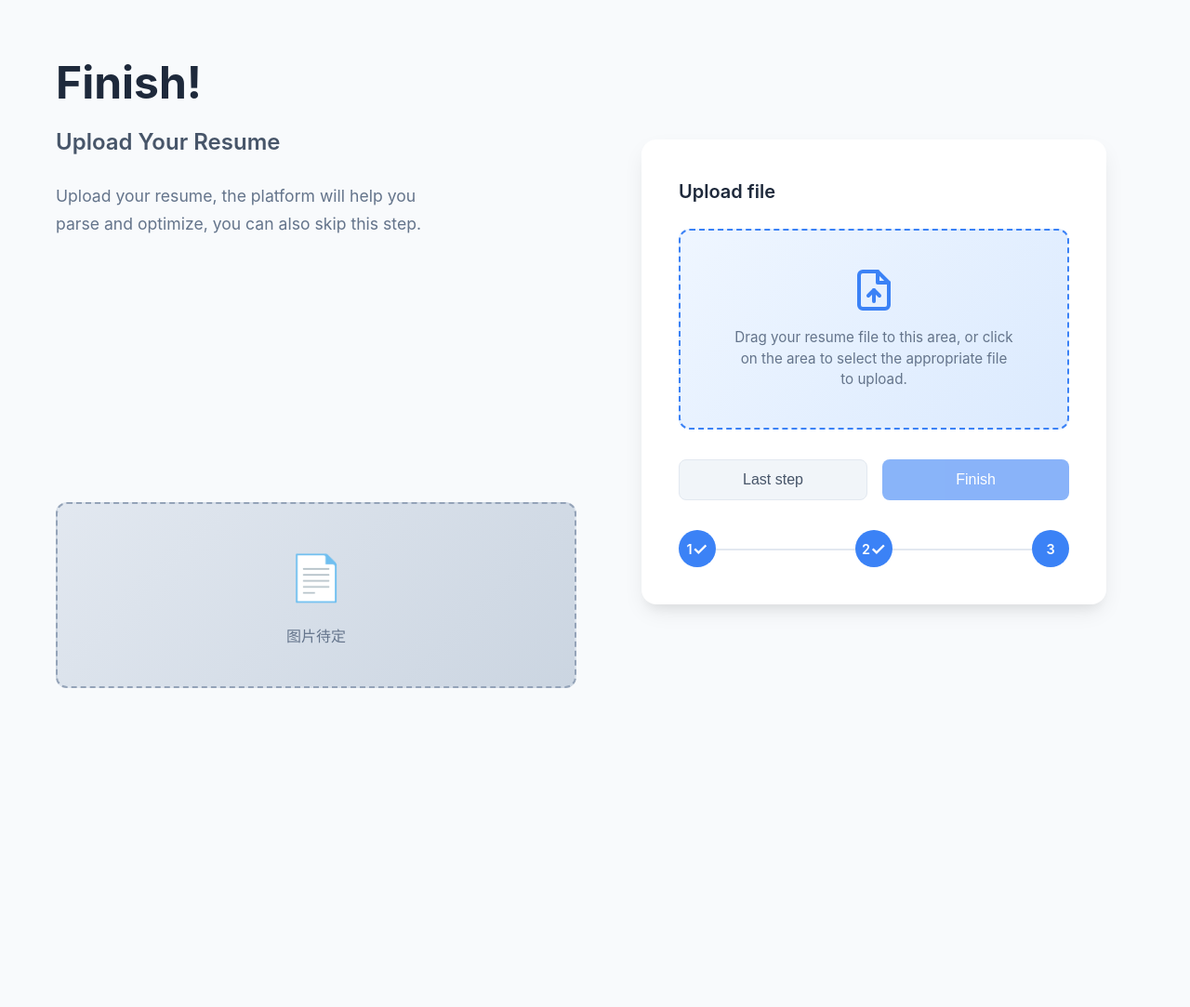
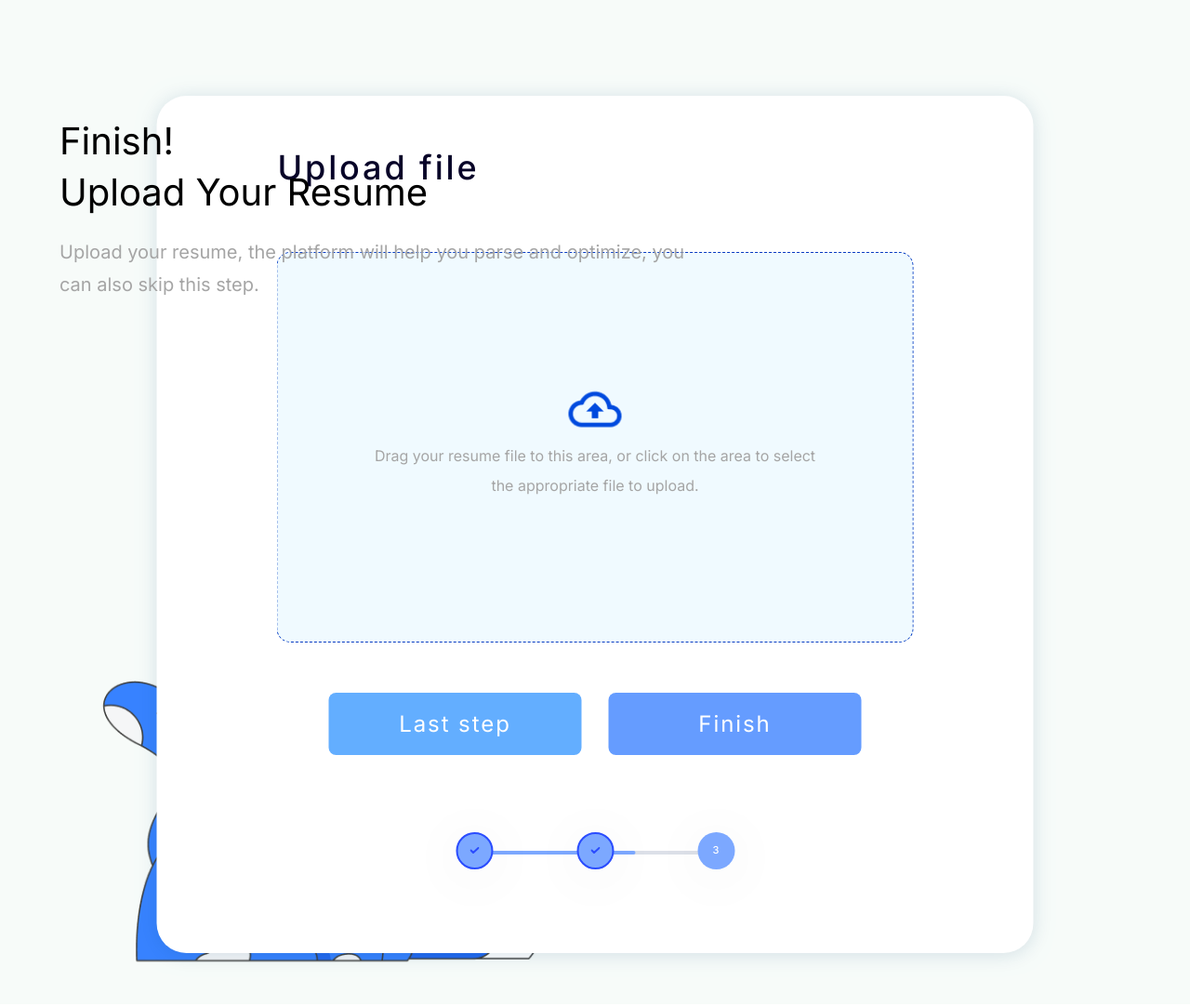
Before and after one commit to YETSRT/test9.22-, a plain HTML site: page index.html in a window 1280 px wide. Shown: the whole page at 93% size. Before the commit the page ends 800 px from the top, so only its background shows below. Drawn offline with Linux system fonts and the light colour scheme.

Commit message:
调整页面样式

```diff
--- a/index.html
+++ b/index.html
@@ -5,66 +5,72 @@
     <meta name="viewport" content="width=device-width, initial-scale=1.0">
     <title>上传简历 - Resume Upload</title>
     <link rel="stylesheet" href="styles.css">
+    <link href="https://fonts.googleapis.com/css2?family=Inter:wght@400;500&display=swap" rel="stylesheet">
 </head>
 <body>
-    <div class="container">
-        <!-- 左侧内容区域 -->
-        <div class="left-section">
-            <div class="text-content">
-                <h1 class="main-title">Finish!</h1>
-                <h2 class="sub-title">Upload Your Resume</h2>
+    <div class="main-container">
+        <!-- 背景图片 -->
+        <div class="background-image">
+            <img src="resource/f3b98a45b95147719af263d1e992460c384c379e.png" alt="背景插画" />
+        </div>
+
+        <!-- 左侧文字内容 -->
+        <div class="left-text">
+            <h1 class="main-title">finish!
+                Upload your resume</h1>
             <p class="description">
-                    Upload your resume, the platform will help you parse and optimize,
-                    you can also skip this step.
+                Upload your resume, the platform will help you parse and optimize, you can also skip this step.
             </p>
         </div>
-            <div class="image-placeholder">
-                <div class="placeholder-content">
-                    <div class="placeholder-icon">📄</div>
-                    <p>图片待定</p>
-                </div>
-            </div>
-        </div>
 
-        <!-- 右侧上传区域 -->
-        <div class="right-section">
+        <!-- 右侧白色卡片 - 四层结构 -->
         <div class="upload-card">
-                <!-- 第一层：标题 -->
-                <div class="upload-title">
-                    <h3>Upload file</h3>
+            <!-- 第一层：Upload file 标题 -->
+            <div class="layer-1">
+                <h2 class="upload-title">Upload file</h2>
             </div>
 
             <!-- 第二层：文件上传区域 -->
+            <div class="layer-2">
                     <div class="upload-area" id="uploadArea">
                         <div class="upload-icon">
-                        <svg width="48" height="48" viewBox="0 0 24 24" fill="none" xmlns="http://www.w3.org/2000/svg">
-                            <path d="M14 2H6C4.9 2 4 2.9 4 4V20C4 21.1 4.89 22 5.99 22H18C19.1 22 20 21.1 20 20V8L14 2Z" stroke="#3B82F6" stroke-width="2" stroke-linecap="round" stroke-linejoin="round"/>
-                            <path d="M14 2V8H20" stroke="#3B82F6" stroke-width="2" stroke-linecap="round" stroke-linejoin="round"/>
-                            <path d="M12 18V12" stroke="#3B82F6" stroke-width="2" stroke-linecap="round" stroke-linejoin="round"/>
-                            <path d="M9 15L12 12L15 15" stroke="#3B82F6" stroke-width="2" stroke-linecap="round" stroke-linejoin="round"/>
-                        </svg>
+                            <img src="resource/Vector.png" alt="上传图标" />
                         </div>
                     <p class="upload-text">
                         Drag your resume file to this area, or click on the area to select the appropriate file to upload.
                     </p>
                     <input type="file" id="fileInput" accept=".pdf,.doc,.docx" style="display: none;">
                 </div>
+            </div>
 
             <!-- 第三层：按钮区域 -->
+            <div class="layer-3">
                 <div class="button-group">
-                    <button class="btn btn-secondary" id="lastStepBtn">Last step</button>
-                    <button class="btn btn-primary" id="finishBtn">Finish</button>
+                    <button class="btn btn-last-step" id="lastStepBtn">Last step</button>
+                    <button class="btn btn-finish" id="finishBtn">finish</button>
+                </div>
             </div>
 
-                <!-- 第四层：进度指示器 -->
-                <div class="progress-section">
-                    <div class="progress-line"></div>
+            <!-- 第四层：进度条和步骤指示器 -->
+            <div class="layer-4">
+                <div class="progress-container">
+                    <div class="progress-bar">
+                        <div class="progress-fill"></div>
+                    </div>
                     <div class="progress-steps">
                         <div class="step completed">
-                            <div class="step-circle">1</div>
+                            <div class="step-circle">
+                                <svg width="10" height="7" viewBox="0 0 10 7" fill="none" xmlns="http://www.w3.org/2000/svg">
+                                    <path d="M1 3.5L3.5 6L9 1" stroke="#2A4CFE" stroke-width="2" stroke-linecap="round" stroke-linejoin="round"/>
+                                </svg>
+                            </div>
                         </div>
                         <div class="step completed">
-                            <div class="step-circle">2</div>
+                            <div class="step-circle">
+                                <svg width="10" height="7" viewBox="0 0 10 7" fill="none" xmlns="http://www.w3.org/2000/svg">
+                                    <path d="M1 3.5L3.5 6L9 1" stroke="#2A4CFE" stroke-width="2" stroke-linecap="round" stroke-linejoin="round"/>
+                                </svg>
+                            </div>
                         </div>
                         <div class="step current">
                             <div class="step-circle">3</div>
--- a/styles.css
+++ b/styles.css
@@ -6,221 +6,292 @@
 }
 
 body {
-    font-family: -apple-system, BlinkMacSystemFont, 'Segoe UI', 'Roboto', 'Oxygen', 'Ubuntu', 'Cantarell', sans-serif;
-    background-color: #f8fafc;
-    color: #334155;
-    line-height: 1.6;
+    font-family: 'Inter', -apple-system, BlinkMacSystemFont, 'Segoe UI', 'Roboto', 'Oxygen', 'Ubuntu', 'Cantarell', sans-serif;
+    overflow-x: hidden;
 }
 
-/* 主容器 */
-.container {
-    display: flex;
-    min-height: 100vh;
-    max-width: 1200px;
+/* 主容器 - 1920x1080 */
+.main-container {
+    position: relative;
+    width: 1920px;
+    height: 1080px;
+    background: #F7FBF9;
+    background: color(display-p3 0.973 0.984 0.976);
     margin: 0 auto;
-    padding: 20px;
-    gap: 40px;
 }
 
-/* 左侧区域 */
-.left-section {
-    flex: 1;
+/* 背景图片 */
+.background-image {
+    position: absolute;
+    width: 763px;
+    height: 569px;
+    left: 0px;
+    top: 511px;
+}
+
+.background-image img {
+    width: 100%;
+    height: 100%;
+    object-fit: contain;
+}
+
+/* 左侧文字内容 */
+.left-text {
+    position: absolute;
+    left: 102px;
+    top: 124px;
+    z-index: 2;
+}
+
+.main-title {
+    width: 494px;
+    height: 110px;
+    font-family: 'Inter';
+    font-style: normal;
+    font-weight: 400;
+    font-size: 40px;
+    line-height: 55px;
+    display: flex;
+    align-items: center;
+    text-transform: capitalize;
+    color: #000000;
+    color: color(display-p3 0.000 0.000 0.000);
+    margin-bottom: 20px;
+    white-space: pre-line;
+}
+
+.description {
+    width: 696px;
+    height: 70px;
+    font-family: 'Inter';
+    font-style: normal;
+    font-weight: 400;
+    font-size: 20px;
+    line-height: 35px;
+    display: flex;
+    align-items: center;
+    color: #A5A5A5;
+    color: color(display-p3 0.647 0.647 0.647);
+}
+
+/* 右侧白色卡片 */
+.upload-card {
+    position: absolute;
+    width: 943px;
+    height: 922px;
+    left: 875px;
+    top: calc(50% - 922px/2 + 24px);
+    background: #FFFFFF;
+    background: color(display-p3 1.000 1.000 1.000);
+    box-shadow: 0px 2px 20px rgba(0, 68, 115, 0.15);
+    box-shadow: 0px 2px 20px color(display-p3 0.075 0.263 0.439 / 0.15);
+    border-radius: 32px;
+    padding: 40px;
     display: flex;
     flex-direction: column;
     justify-content: space-between;
-    padding: 40px 0;
 }
 
-.text-content {
-    flex: 1;
+/* Upload file 标题 */
+.upload-title {
+    width: 314px;
+    height: 35px;
+    left: 1004px;
+    margin-left: 90px;
+    margin-top: 20px;
+    font-family: 'Inter';
+    font-style: normal;
+    font-weight: 500;
+    font-size: 36px;
+    line-height: 35px;
+    letter-spacing: 0.08em;
+    color: #070328;
+    color: color(display-p3 0.024 0.012 0.149);
+    margin-bottom: 20px;
 }
 
-.main-title {
-    font-size: 3rem;
-    font-weight: 700;
-    color: #1e293b;
-    margin-bottom: 16px;
-    line-height: 1.2;
+/* 第二层：上传区域 */
+.layer-2 {
+    display: flex;
+    justify-content: center;
+    width: 100%;
+    margin-top: -30px;
 }
 
-.sub-title {
-    font-size: 1.5rem;
-    font-weight: 600;
-    color: #475569;
-    margin-bottom: 24px;
+.upload-area {
+    box-sizing: border-box;
+    width: 685px;
+    height: 420px;
+    background: #F1FAFF;
+    background: color(display-p3 0.949 0.980 1.000);
+    border: 1px dashed #0039C2;
+    border: 1px dashed color(display-p3 0.020 0.220 0.733);
+    border-radius: 15px;
+    display: flex;
+    flex-direction: column;
+    align-items: center;
+    justify-content: center;
+    cursor: pointer;
+    transition: all 0.3s ease;
+    position: relative;
 }
 
-.description {
-    font-size: 1.1rem;
-    color: #64748b;
-    line-height: 1.7;
-    max-width: 400px;
+.upload-area:hover {
+    border-color: #004ADE;
+    background: #E6F3FF;
+    transform: translateY(-2px);
 }
 
-.image-placeholder {
-    width: 100%;
-    height: 200px;
-    background: linear-gradient(135deg, #e2e8f0 0%, #cbd5e1 100%);
-    border-radius: 12px;
+.upload-area.dragover {
+    border-color: #004ADE;
+    background: #E6F3FF;
+    transform: scale(1.02);
+}
+
+.upload-icon {
+    position: absolute;
+    left: 50%;
+    top: 40%;
+    transform: translate(-50%, -50%);
+    width: 58px;
+    height: 39px;
     display: flex;
     align-items: center;
     justify-content: center;
-    border: 2px dashed #94a3b8;
+    margin-bottom: 20px;
 }
 
-.placeholder-content {
-    text-align: center;
-    color: #64748b;
+.upload-icon img {
+    width: 100%;
+    height: 100%;
+    object-fit: contain;
 }
 
-.placeholder-icon {
-    font-size: 3rem;
-    margin-bottom: 12px;
+.upload-text {
+    width: 499px;
+    height: 64px;
+    font-family: 'Inter';
+    font-style: normal;
+    font-weight: 400;
+    font-size: 16px;
+    line-height: 32px;
+    display: flex;
+    align-items: center;
+    text-align: center;
+    color: #A5A5A5;
+    color: color(display-p3 0.647 0.647 0.647);
+    margin-top: 50px;
+    position: relative;
+    z-index: 1;
 }
 
-/* 右侧区域 */
-.right-section {
-    flex: 1;
+/* 第三层：按钮区域 */
+.layer-3 {
+    display: flex;
+    justify-content: center;
+    width: 100%;
+    margin-top: -30px;
+}
+
+.button-group {
+    display: flex;
+    gap: 29px;
+    justify-content: center;
+}
+
+.btn {
+    width: 272px;
+    height: 67px;
+    border: none;
+    border-radius: 8px;
+    font-family: 'Inter';
+    font-style: normal;
+    font-weight: 400;
+    font-size: 24px;
+    line-height: 35px;
+    letter-spacing: 0.08em;
+    color: #FFFFFF;
+    color: color(display-p3 1.000 1.000 1.000);
+    cursor: pointer;
+    transition: all 0.2s ease;
     display: flex;
     align-items: center;
     justify-content: center;
 }
 
-.upload-card {
-    background: white;
-    border-radius: 16px;
-    padding: 40px;
-    box-shadow: 0 10px 25px -5px rgba(0, 0, 0, 0.1), 0 10px 10px -5px rgba(0, 0, 0, 0.04);
-    width: 100%;
-    max-width: 500px;
+.btn-last-step {
+    background: #63AEFF;
+    background: color(display-p3 0.459 0.675 1.000);
 }
 
-/* 上传标题 */
-.upload-title h3 {
-    font-size: 1.25rem;
-    font-weight: 600;
-    color: #1e293b;
-    margin-bottom: 24px;
+.btn-last-step:hover {
+    background: #4A9EFF;
+    transform: translateY(-2px);
 }
 
-/* 上传区域 */
-.upload-area {
-    border: 2px dashed #3b82f6;
-    border-radius: 12px;
-    padding: 40px 20px;
-    text-align: center;
-    background: linear-gradient(135deg, #eff6ff 0%, #dbeafe 100%);
-    cursor: pointer;
-    transition: all 0.3s ease;
-    margin-bottom: 32px;
-    position: relative;
+.btn-finish {
+    background: #005CFF;
+    background: color(display-p3 0.106 0.353 1.000);
+    text-transform: capitalize;
 }
 
-.upload-area:hover {
-    border-color: #2563eb;
-    background: linear-gradient(135deg, #dbeafe 0%, #bfdbfe 100%);
+.btn-finish:hover {
+    background: #0047D9;
     transform: translateY(-2px);
-    box-shadow: 0 8px 25px -5px rgba(59, 130, 246, 0.3);
 }
 
-.upload-area.dragover {
-    border-color: #1d4ed8;
-    background: linear-gradient(135deg, #dbeafe 0%, #bfdbfe 100%);
-    transform: scale(1.02);
+/* 第四层：进度条和步骤指示器 */
+.layer-4 {
+    display: flex;
+    justify-content: center;
+    width: 100%;
+    margin-bottom: 50px;
 }
 
-.upload-icon {
-    margin-bottom: 16px;
+.progress-container {
+    position: relative;
+    width: 300px;
+    height: 40px;
     display: flex;
-    justify-content: center;
+    flex-direction: column;
+    align-items: center;
 }
 
-.upload-text {
-    color: #64748b;
-    font-size: 0.95rem;
-    line-height: 1.5;
-    max-width: 300px;
-    margin: 0 auto;
-}
-
-/* 按钮组 */
-.button-group {
-    display: flex;
-    gap: 16px;
-    margin-bottom: 32px;
-}
-
-.btn {
-    flex: 1;
-    padding: 12px 24px;
-    border: none;
-    border-radius: 8px;
-    font-size: 1rem;
-    font-weight: 500;
-    cursor: pointer;
-    transition: all 0.2s ease;
-    text-align: center;
-}
-
-.btn-secondary {
-    background-color: #f1f5f9;
-    color: #475569;
-    border: 1px solid #e2e8f0;
-}
-
-.btn-secondary:hover {
-    background-color: #e2e8f0;
-    color: #334155;
-    transform: translateY(-1px);
-}
-
-.btn-secondary:active {
-    transform: translateY(0);
-    background-color: #cbd5e1;
-}
-
-.btn-primary {
-    background-color: #3b82f6;
-    color: white;
-}
-
-.btn-primary:hover {
-    background-color: #2563eb;
-    transform: translateY(-1px);
-    box-shadow: 0 4px 12px -2px rgba(59, 130, 246, 0.4);
-}
-
-.btn-primary:active {
-    transform: translateY(0);
-    background-color: #1d4ed8;
-}
-
-/* 进度指示器 */
-.progress-section {
-    position: relative;
-}
-
-.progress-line {
+/* 进度条背景 */
+.progress-bar {
     position: absolute;
     top: 20px;
     left: 20px;
     right: 20px;
-    height: 2px;
-    background-color: #e2e8f0;
-    z-index: 1;
+    height: 4px;
+    background: #DCE0E7;
+    background: color(display-p3 0.867 0.878 0.906);
+    border-radius: 2px;
 }
 
+/* 进度条填充 */
+.progress-fill {
+    position: absolute;
+    left: 0;
+    top: 0;
+    height: 100%;
+    width: 66.67%; /* 2/3 完成 */
+    background: #7BA8FF;
+    background: color(display-p3 0.522 0.655 1.000);
+    border-radius: 2px;
+}
+
+/* 步骤指示器 */
 .progress-steps {
+    position: relative;
     display: flex;
     justify-content: space-between;
-    position: relative;
+    width: 100%;
     z-index: 2;
 }
 
 .step {
-    display: flex;
-    flex-direction: column;
-    align-items: center;
+    position: relative;
 }
 
 .step-circle {
@@ -230,105 +301,158 @@ body {
     display: flex;
     align-items: center;
     justify-content: center;
-    font-weight: 600;
-    font-size: 0.9rem;
-    position: relative;
-    z-index: 3;
+    font-family: 'Inter';
+    font-style: normal;
+    font-weight: 500;
+    font-size: 11px;
+    line-height: 13px;
+    text-align: center;
+    text-transform: uppercase;
+    color: #FFFFFF;
+    color: color(display-p3 1.000 1.000 1.000);
+    box-shadow: 0px 7px 64px rgba(0, 0, 0, 0.07);
+    box-shadow: 0px 7px 64px color(display-p3 0.000 0.000 0.000 / 0.07);
 }
 
 .step.completed .step-circle {
-    background-color: #3b82f6;
-    color: white;
+    background: #7BA8FF;
+    background: color(display-p3 0.522 0.655 1.000);
+    border: 2px solid #2A4CFE;
+    color: transparent;
 }
 
-.step.completed .step-circle::after {
-    content: '✓';
-    font-size: 1.2rem;
+.step.completed .step-circle svg {
+    display: block;
+    margin: 0 auto;
+}
+
+.step.completed .step-circle svg path {
+    stroke: #2A4CFE;
 }
 
 .step.current .step-circle {
-    background-color: #3b82f6;
-    color: white;
+    background: #7BA8FF;
+    background: color(display-p3 0.522 0.655 1.000);
 }
 
 .step:not(.completed):not(.current) .step-circle {
-    background-color: #f1f5f9;
-    color: #94a3b8;
-    border: 2px solid #e2e8f0;
+    background: #7BA8FF;
+    background: color(display-p3 0.522 0.655 1.000);
 }
 
 /* 文件信息显示 */
 .file-info {
-    margin-top: 16px;
+    position: absolute;
+    bottom: 20px;
+    left: 20px;
+    right: 20px;
     padding: 12px;
-    background-color: #f0f9ff;
-    border: 1px solid #bae6fd;
+    background: rgba(0, 58, 194, 0.1);
+    border: 1px solid rgba(0, 58, 194, 0.2);
     border-radius: 8px;
-    color: #0369a1;
-    font-size: 0.9rem;
+    color: #0039C2;
+    font-size: 14px;
+    text-align: center;
 }
 
 /* 响应式设计 */
-@media (max-width: 768px) {
-    .container {
-        flex-direction: column;
-        gap: 20px;
-        padding: 16px;
-    }
-
-    .left-section {
-        order: 2;
-        padding: 20px 0;
-    }
-
-    .right-section {
-        order: 1;
-    }
-
-    .main-title {
-        font-size: 2.5rem;
-    }
-
-    .sub-title {
-        font-size: 1.25rem;
-    }
-
-    .description {
-        font-size: 1rem;
+@media (max-width: 1920px) {
+    .main-container {
+        width: 100vw;
+        height: 100vh;
+        min-height: 1080px;
     }
 
     .upload-card {
-        padding: 24px;
+        left: 50%;
+        transform: translateX(-50%);
+        margin-left: 0;
+    }
+
+    .left-text {
+        left: 5%;
+    }
+
+    .background-image {
+        left: 0;
+        top: auto;
+        bottom: 0;
+    }
+}
+
+@media (max-width: 1200px) {
+    .main-container {
+        flex-direction: column;
+        height: auto;
+        min-height: 100vh;
+    }
+
+    .left-text {
+        position: static;
+        padding: 40px 20px;
+        text-align: center;
+    }
+
+    .upload-card {
+        position: static;
+        width: 90%;
+        max-width: 800px;
+        margin: 20px auto;
+        transform: none;
     }
 
     .upload-area {
-        padding: 30px 16px;
+        width: 100%;
+        max-width: 600px;
     }
 
     .button-group {
         flex-direction: column;
+        gap: 16px;
     }
 
     .btn {
         width: 100%;
     }
+
+    .background-image {
+        display: none;
+    }
 }
 
-@media (max-width: 480px) {
+@media (max-width: 768px) {
     .main-title {
-        font-size: 2rem;
+        font-size: 32px;
+        line-height: 1.2;
+        width: auto;
+        height: auto;
     }
 
-    .upload-card {
+    .description {
+        font-size: 18px;
+        line-height: 1.5;
+        width: auto;
+        height: auto;
+    }
+
+    .upload-title {
+        font-size: 28px;
+    }
+
+    .upload-area {
+        height: 300px;
         padding: 20px;
     }
 
-    .upload-area {
-        padding: 24px 12px;
+    .upload-text {
+        font-size: 14px;
+        width: auto;
+        height: auto;
     }
 
-    .upload-text {
-        font-size: 0.9rem;
+    .btn {
+        font-size: 20px;
+        height: 56px;
     }
 }
 
@@ -349,17 +473,52 @@ body {
 }
 
 /* 拖拽状态样式 */
-.upload-area.dragover .upload-icon svg {
+.upload-area.dragover .upload-icon {
     transform: scale(1.1);
     transition: transform 0.2s ease;
 }
 
 /* 文件上传成功状态 */
 .upload-area.success {
-    border-color: #10b981;
-    background: linear-gradient(135deg, #ecfdf5 0%, #d1fae5 100%);
+    border-color: #004ADE;
+    background: #E6F3FF;
 }
 
-.upload-area.success .upload-icon svg {
-    color: #10b981;
+/* 上传成功时图标保持原样 */
+
+/* 错误提示样式 */
+.error-message {
+    position: fixed;
+    top: 20px;
+    right: 20px;
+    background: #fef2f2;
+    color: #dc2626;
+    padding: 12px 16px;
+    border-radius: 8px;
+    border: 1px solid #fecaca;
+    box-shadow: 0 4px 6px -1px rgba(0, 0, 0, 0.1);
+    z-index: 1000;
+    animation: slideIn 0.3s ease-out;
 }
+
+@keyframes slideIn {
+    from {
+        transform: translateX(100%);
+        opacity: 0;
+    }
+    to {
+        transform: translateX(0);
+        opacity: 1;
+    }
+}
+
+@keyframes slideOut {
+    from {
+        transform: translateX(0);
+        opacity: 1;
+    }
+    to {
+        transform: translateX(100%);
+        opacity: 0;
+    }
+}
```
Also changed, not shown: script.js (+5 -9 lines), resource/Vector.png (added), resource/f3b98a45b95147719af263d1e992460c384c379e.png (added). Lines whose indentation alone changed are shown as unchanged.
